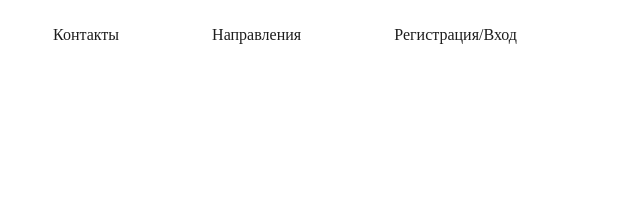
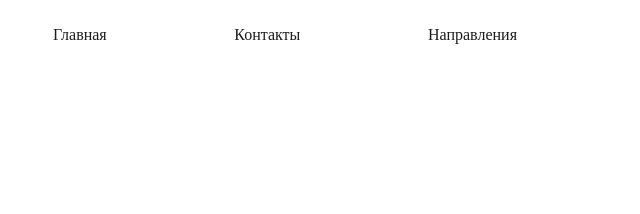
Before and after one commit to Marina415/mini-minds, a plain HTML site: page contacts.html in a window 1280 px wide. Shown: the top 214 px of the page, 350-990 px from the left. Drawn offline with Linux system fonts and the light colour scheme; a web font is replaced by a local one.

Commit message:
contacts.html

```diff
--- a/contacts.html
+++ b/contacts.html
@@ -28,9 +28,9 @@
         <div class="header">
             <div class="logo"></div>
             <div  class="butt">
+                <p><a onclick="href='index.html'">Главная</a></p>
                 <p><a onclick="href='contacts.html'">Контакты</a></p>
                 <p><a onclick="href='subjects.html'">Направления</a></p>
-                <p><a onclick="href='#contacts'">Регистрация/Вход</a></p>
             </div>
             <a href="tel:+7812324471" class="tel">+7 (812) 321-44-71</a>
         </div>
```
